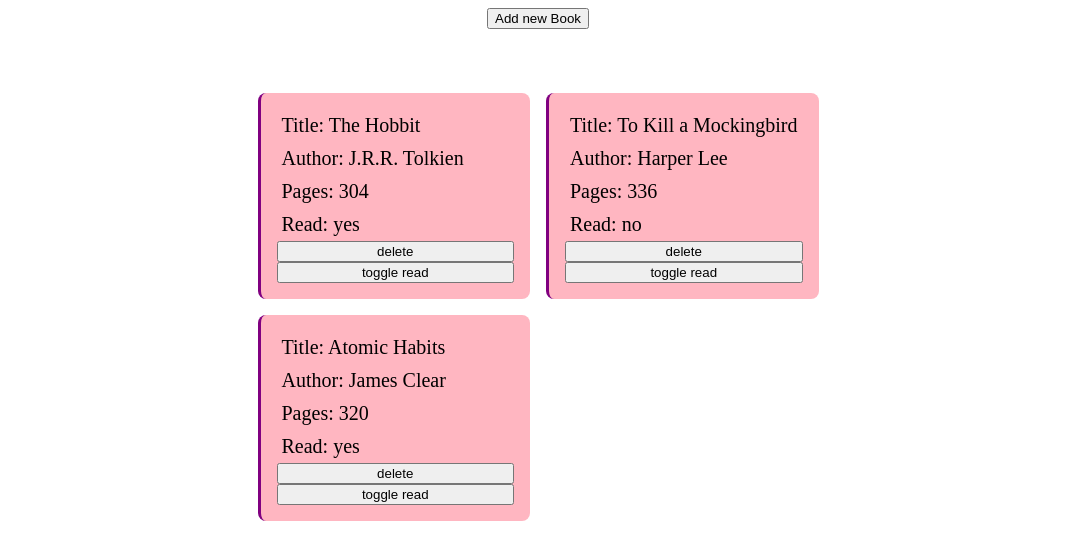
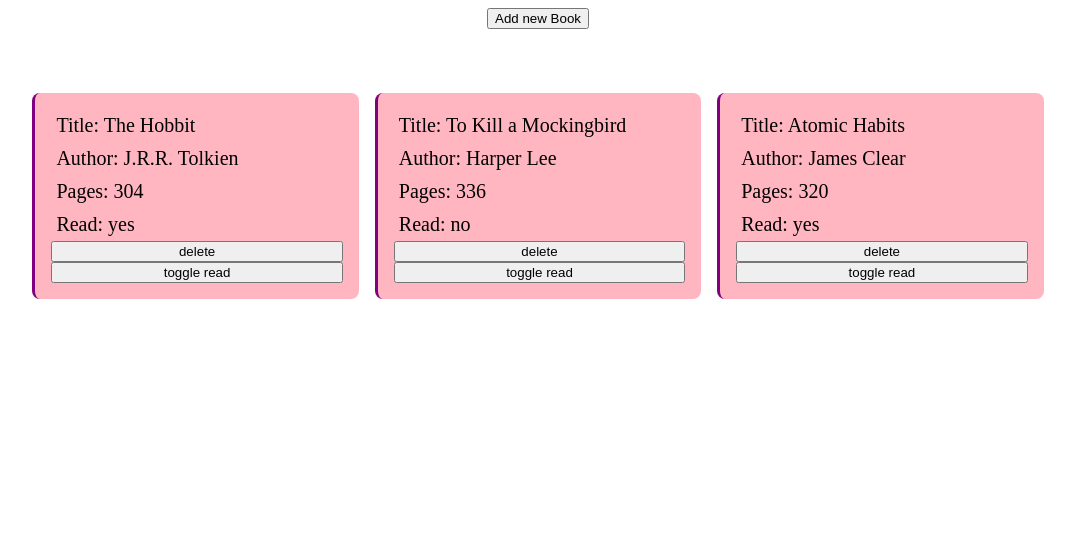
Before and after one commit to VedanshPaliwal88/odin-library, a plain HTML site: page index.html in a window 1280 px wide. Shown: the whole page, without its empty margins (102-1177 px from the left). Drawn offline with Linux system fonts and the light colour scheme.

Commit message:
made book grid dynamic

```diff
--- a/style.css
+++ b/style.css
@@ -14,7 +14,8 @@
 
 .library {
     display: grid;
-    grid-template-columns: repeat(2, 1fr);
+    width: 80%;
+    grid-template-columns: repeat(auto-fit, minmax(250px, 1fr));
     gap: 16px;
 }
 
```
